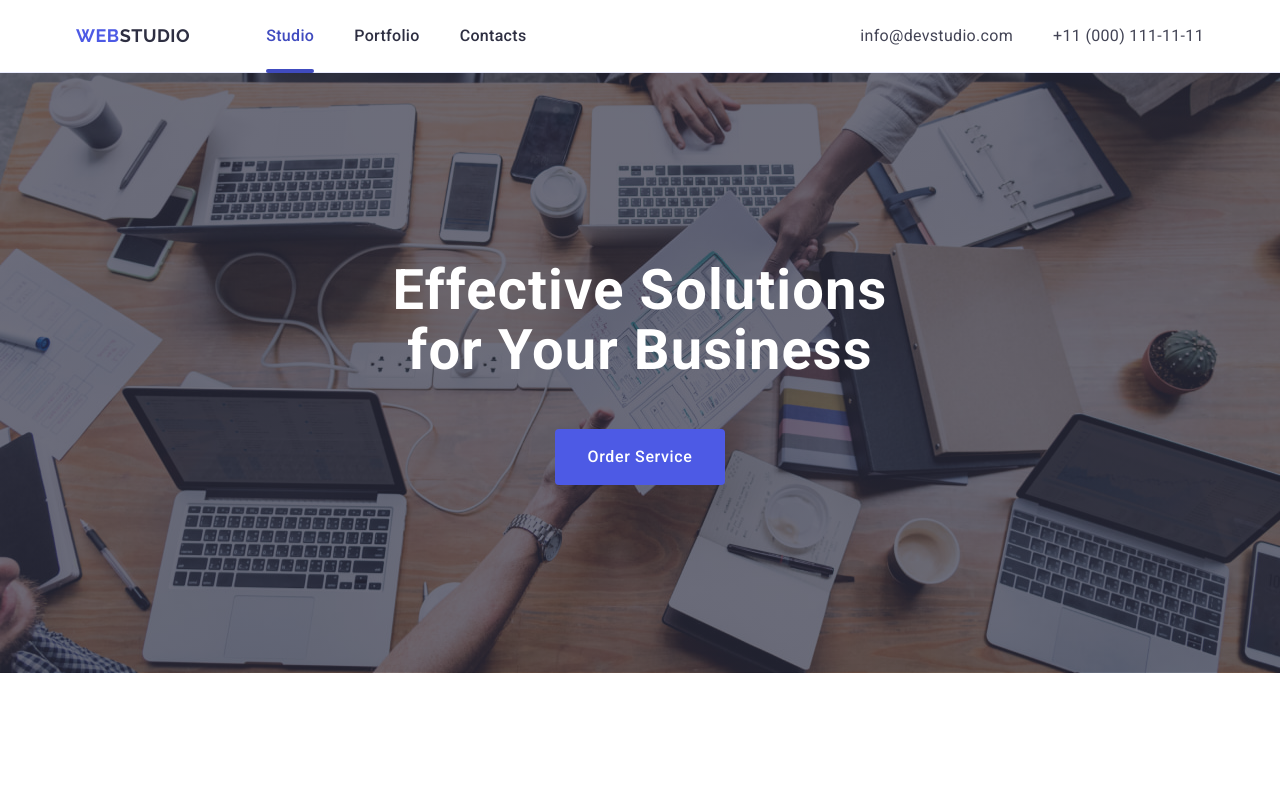
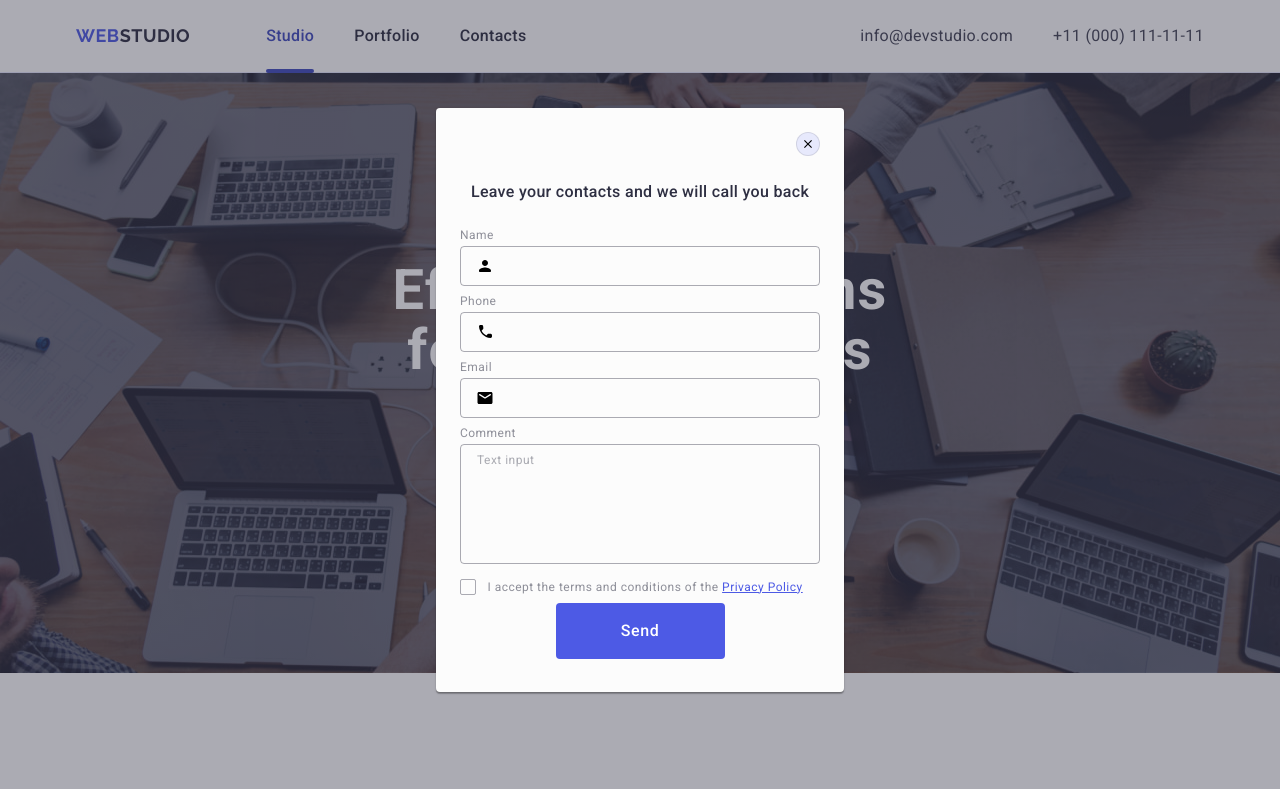
Before and after one commit to SoloOleh/goit-markup-hw-05, a plain HTML site: page index.html in a window 1280 px wide. Shown: the top 789 px of the page. Drawn offline with nearby package versions, Linux system fonts and the light colour scheme.

Commit message:
15.07.2024 v5

```diff
--- a/css/styles.css
+++ b/css/styles.css
@@ -615,14 +615,14 @@ body {
     text-align: center;
     letter-spacing: 0.02em;
     color: #2E2F42;
-    margin-bottom: 16px;
+    margin-bottom: 24px;
 }
 
 .modal-field {
     margin-bottom: 8px;
 }
 
-.modal-form div {
+.modal-field:last-of-type {
     margin-bottom: 16px;
 }
 
@@ -733,7 +733,7 @@ body {
     font-weight: 500;
     line-height: 1.5;
     letter-spacing: 0.04em;
-    color: #ffffff;
+    color: #fff;
     cursor: pointer;
     background-color: #4D5AE5;
     border: none;
@@ -746,3 +746,7 @@ body {
 .modal-button:focus {
     background-color: #404BBF;
 }
+
+.modal-form>div {
+    margin-bottom: 8px;
+}
--- a/index.html
+++ b/index.html
@@ -473,9 +473,9 @@
       </div>
     </footer>
 
-    <div class="backdrop" data-modal>
+    <div class="backdrop is-open" data-modal>
       <div class="modal">
-        <button type="button" class="modal-close">
+        <button type="button" class="modal-close" data-modal-close>
           <svg class="modal-close-icon" width="8" height="8">
             <use href="./images/icons.svg#icon-close"></use>
           </svg>
@@ -555,9 +555,7 @@
               <a href="#" class="privacy-link">Privacy Policy</a>
             </label>
           </div>
-          <div>
-            <button type="submit" class="modal-button">Send</button>
-          </div>
+          <button type="submit" class="modal-button">Send</button>
         </form>
       </div>
     </div>
```
